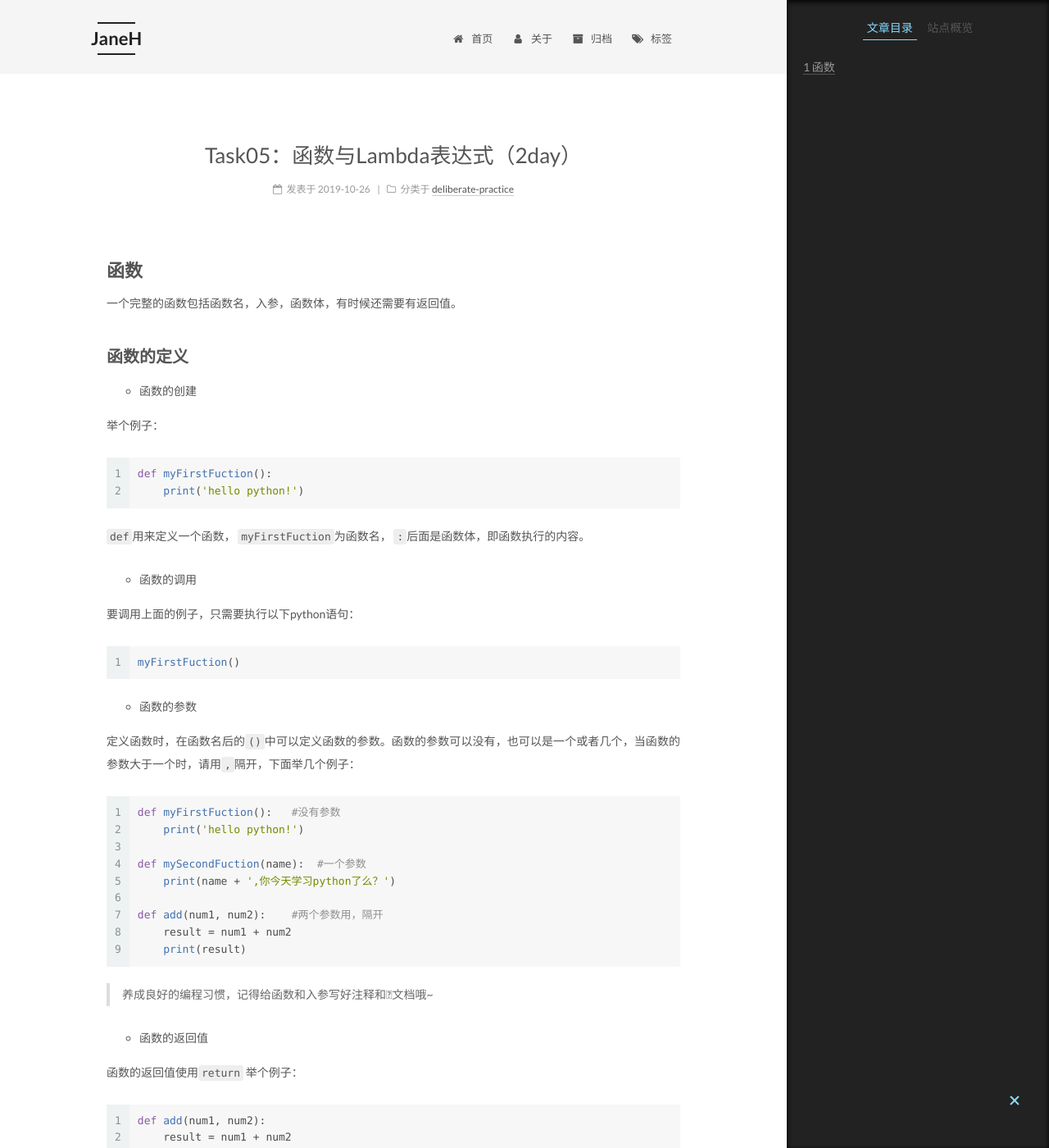
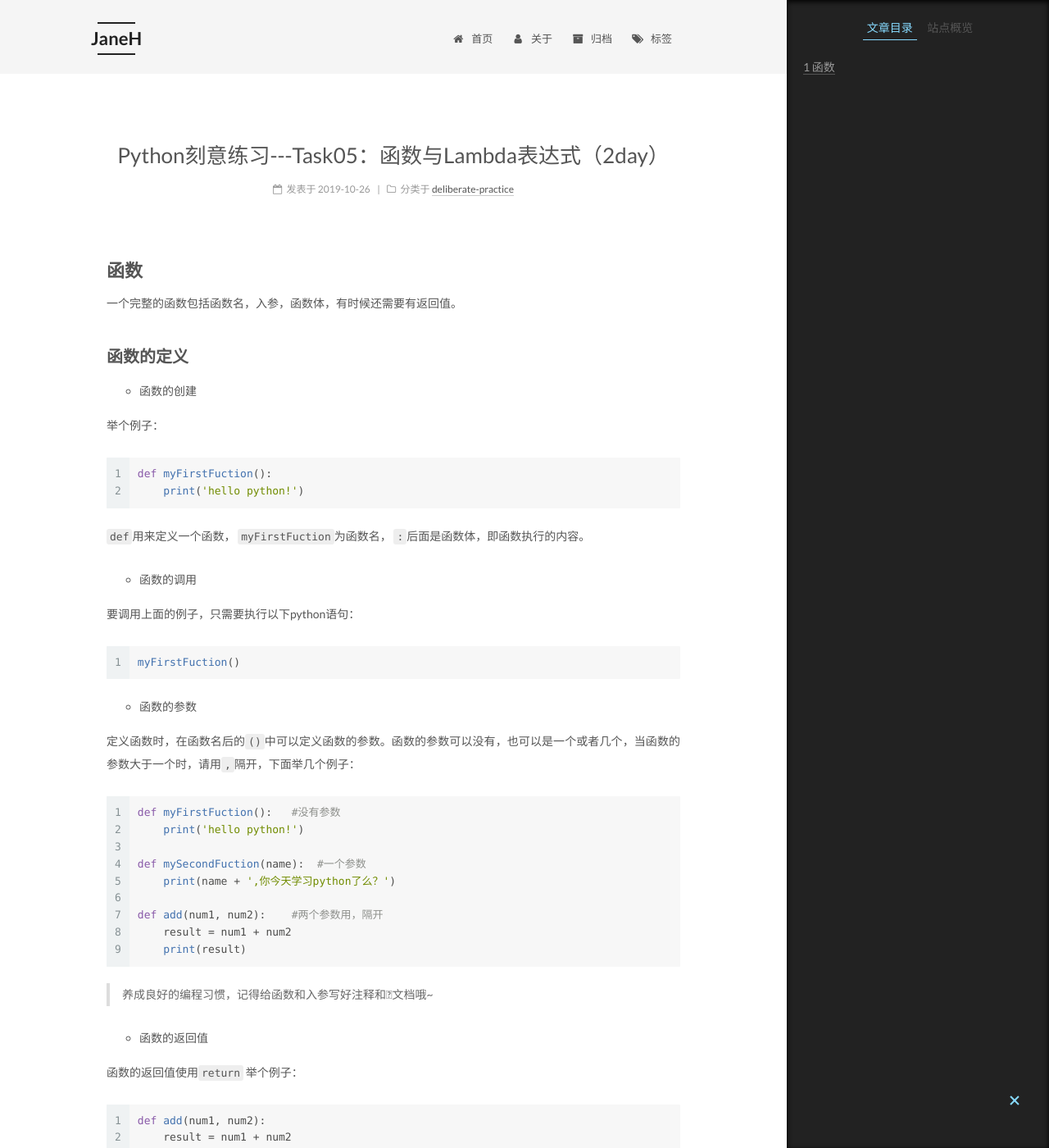
Before and after one commit to janehoo/janehoo.github.io, a Jekyll site: the page built from _posts/2019-10-26-function.md, in a window 1280 px wide and 1400 px high. Shown: the whole window at 82% size. Built offline with Jekyll 4.4.1, drawn with Linux system fonts in a browser that asks for light colours.

Commit message:
modify title

```diff
--- a/_posts/2019-10-26-function.md
+++ b/_posts/2019-10-26-function.md
@@ -1,9 +1,9 @@
 ---
-title: Task05：函数与Lambda表达式（2day）
+title: Python刻意练习---Task05：函数与Lambda表达式（2day）
 categories:
  - deliberate-practice
 tags:
-- python
+ - python
 ---
 ## 函数
 一个完整的函数包括函数名，入参，函数体，有时候还需要有返回值。
```
